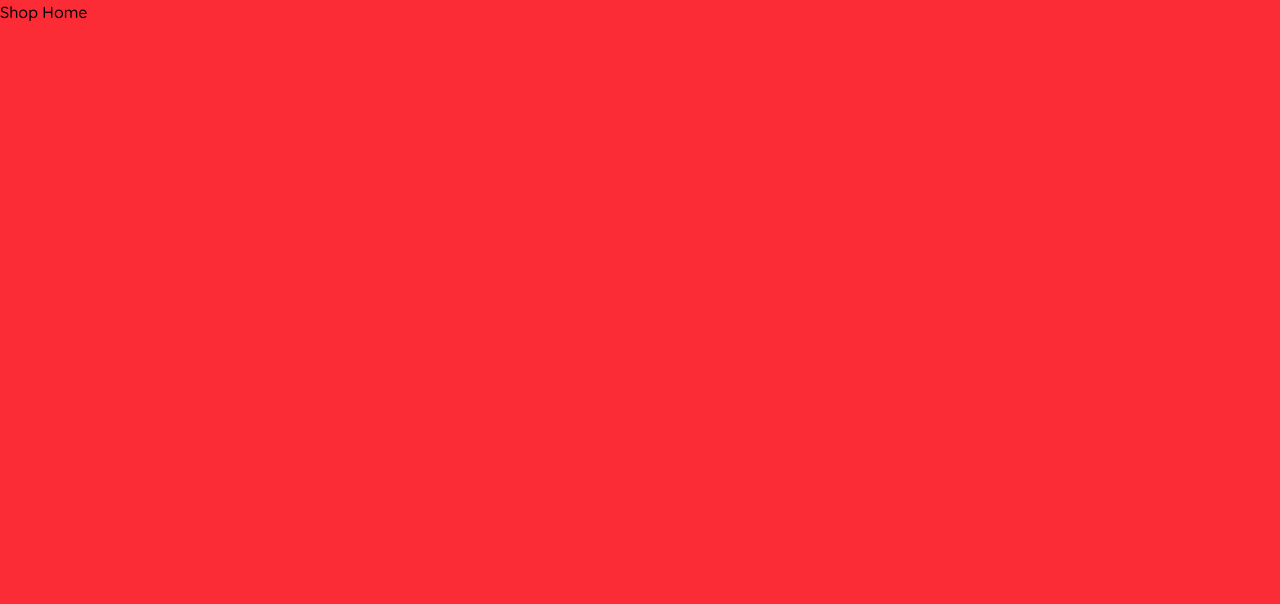
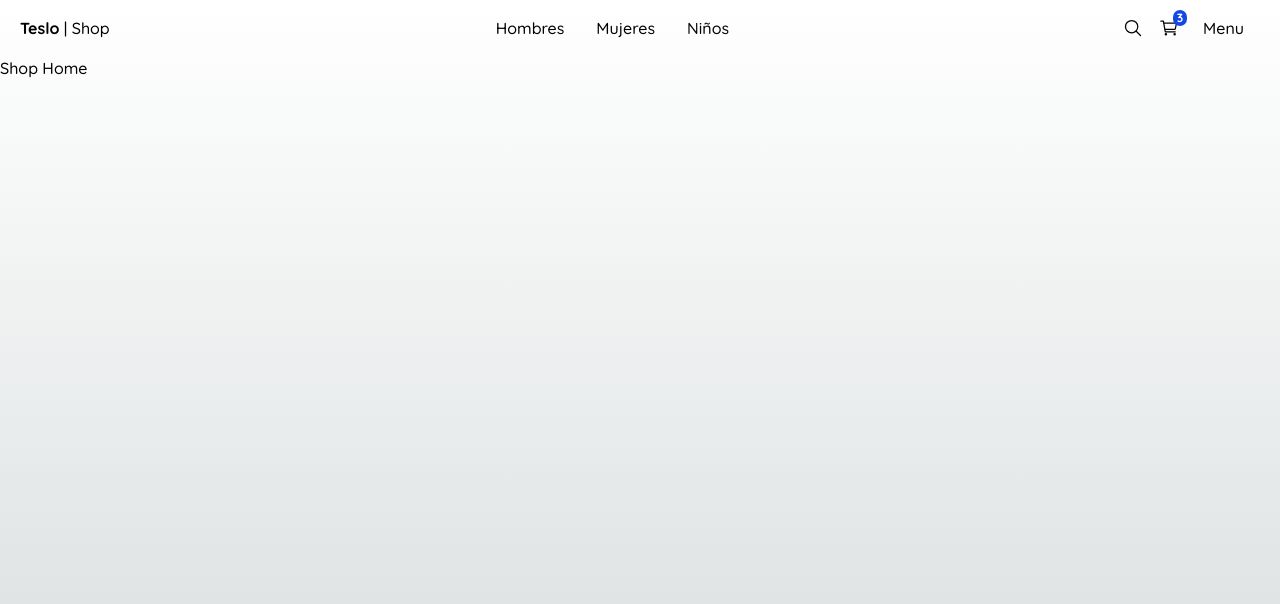
Before and after one commit to crdavip/teslo-shop, a Next.js app: page / in a window 1280 px wide. Shown: the top 604 px of the page. Built offline with nearby package versions, Linux system fonts and the light colour scheme.

Commit message:
Top menu created

```diff
--- a/src/app/(shop)/layout.tsx
+++ b/src/app/(shop)/layout.tsx
@@ -1,6 +1,9 @@
+import { TopMenu } from "@/components";
+
 export default function ShopLayout({ children }: { children: React.ReactNode }) {
   return (
-    <main className="min-h-screen bg-red-500">
+    <main className="min-h-screen">
+      <TopMenu />
       {children}
     </main>
   );
--- a/src/app/globals.css
+++ b/src/app/globals.css
@@ -9,22 +9,29 @@
 
 body {
   color: rgb(var(--foreground-rgb));
-  background: linear-gradient(
-      to bottom,
-      transparent,
-      rgb(var(--background-start-rgb))
-      )
-      rgb(var(--background-end-rgb))
+  background: linear-gradient(to bottom, transparent, rgb(var(--background-start-rgb))) rgb(var(--background-end-rgb));
+}
+
+button {
+  cursor: pointer;
 }
 
 @keyframes fadeIn {
-  0% {opacity: 0;}
-  100% {opacity: 1;}
+  0% {
+    opacity: 0;
+  }
+  100% {
+    opacity: 1;
+  }
 }
 
 @-webkit-keyframes fadeIn {
-  0% {opacity: 0;}
-  100% {opacity: 1;}
+  0% {
+    opacity: 0;
+  }
+  100% {
+    opacity: 1;
+  }
 }
 
 .fade-in {
--- a/src/components/index.ts
+++ b/src/components/index.ts
@@ -0,0 +1 @@
+export * from "./ui/top-menu/TopMenu";
--- /dev/null
+++ b/src/components/ui/top-menu/TopMenu.tsx
@@ -0,0 +1,40 @@
+import Link from "next/link";
+import { IoCartOutline, IoSearchOutline } from "react-icons/io5";
+
+export const TopMenu = () => {
+  return (
+    <nav className="flex px-5 justify-between items-center w-full">
+      <div>
+        <Link href="/">
+          <span className="antialiased font-bold">Teslo</span>
+          <span> | Shop</span>
+        </Link>
+      </div>
+      <div className="hidden sm:block">
+        <Link className="m-2 p-2 rounded-md transition-all hover:bg-gray-100" href="/category/men">
+          Hombres
+        </Link>
+        <Link className="m-2 p-2 rounded-md transition-all hover:bg-gray-100" href="/category/women">
+          Mujeres
+        </Link>
+        <Link className="m-2 p-2 rounded-md transition-all hover:bg-gray-100" href="/category/kids">
+          Niños
+        </Link>
+      </div>
+      <div className="flex items-center">
+        <Link href="/search" className="mx-2">
+          <IoSearchOutline className="w-5 h-5" />
+        </Link>
+        <Link href="/cart" className="mx-2">
+          <div className="relative">
+            <span className="absolute text-xs rounded-full px-1 font-bold -top-2 -right-2 bg-blue-700 text-white">
+              3
+            </span>
+            <IoCartOutline className="w-5 h-5" />
+          </div>
+        </Link>
+        <button className="m-2 p-2 rounded-md transition-all hover:bg-gray-100">Menu</button>
+      </div>
+    </nav>
+  );
+};
```
Also changed, not shown: package.json (+6 -5 lines), 1 other file (tests, documents, lock files or other folders).
